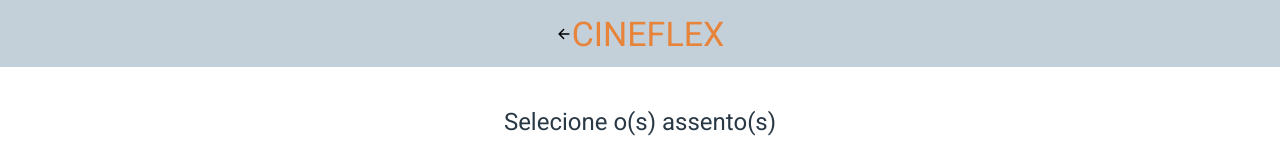
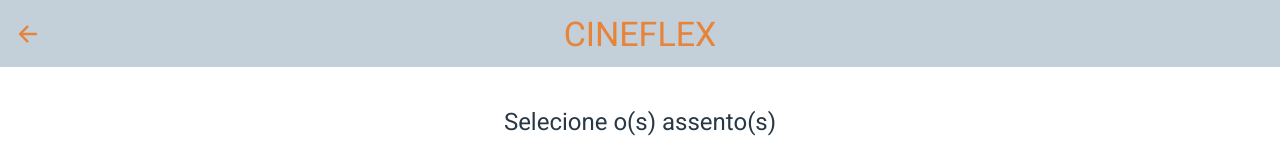
Before and after one commit to victordracxler/projeto10-cineflex, a React (Create React App) app: page /assentos/1 in a window 1280 px wide. Shown: the top 160 px of the page. Built offline with nearby package versions, Linux system fonts and the light colour scheme; no server answers.

Commit message:
feat: back button on navbar

```diff
--- a/src/MoviesPage.js
+++ b/src/MoviesPage.js
@@ -1,12 +1,12 @@
 import axios from "axios";
 import { useEffect, useState } from "react";
-import { useParams } from "react-router-dom";
 import styled from "styled-components";
 import MovieCard from "./MovieCard";
 
 export default function MoviesPage() {
 
     const [movieList, setMovieList] = useState([])
+
 
     useEffect(() => {
         const url = "https://mock-api.driven.com.br/api/v5/cineflex/movies"
--- a/src/NavBar.js
+++ b/src/NavBar.js
@@ -1,12 +1,23 @@
-import { Link } from "react-router-dom";
+import { Link, useLocation, useNavigate } from "react-router-dom";
 import styled from "styled-components";
 
 export default function NavBar() {
+  const navigate = useNavigate();
+  const location = useLocation();
+  const {pathname} = location
+  console.log("location", pathname);
+
   return (
     <Barra>
-      <ion-icon name="arrow-back-outline"></ion-icon>
-      <Link to={`/`} style={{ textDecoration: 'none' }}>
-      <h1>CINEFLEX</h1>
+      {pathname !== '/' &&
+      <ion-icon
+        onClick={() => navigate(-1)}
+        name="arrow-back-outline"
+      ></ion-icon>
+      }
+
+      <Link to={`/`} style={{ textDecoration: "none" }}>
+        <h1>CINEFLEX</h1>
       </Link>
     </Barra>
   );
@@ -35,7 +46,10 @@ const Barra = styled.div`
     color: #e8833a;
   }
 
-  ion-icon{
-    position: relative
+  ion-icon {
+    position: absolute;
+    left: 15px;
+    font-size: 26px;
+    color: #e8833a;
   }
 `;
--- a/src/SuccessPage.js
+++ b/src/SuccessPage.js
@@ -3,7 +3,7 @@ import styled from "styled-components";
 
 export default function SuccessPage() {
   const location = useLocation();
-  console.log("location.state", location.state);
+  console.log("location", location);
   const navigate = useNavigate();
 
   const {
```
